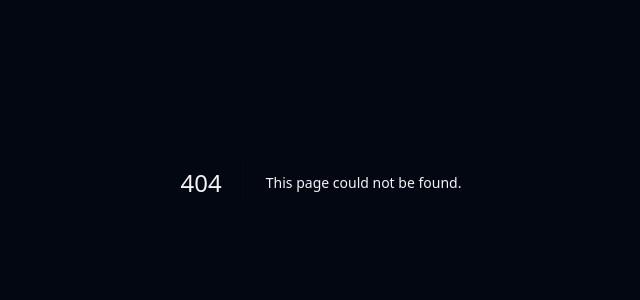
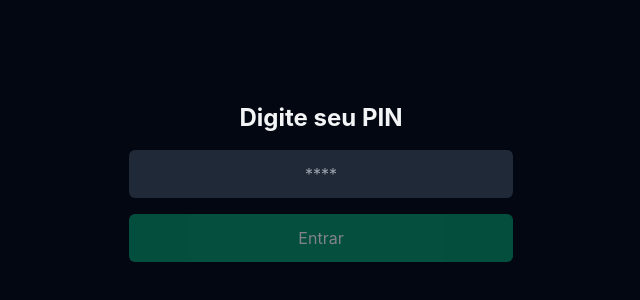
Before and after one commit to siteseguro-oficial/app-dinero, a Next.js app: page / in a window 1280 px wide. Before the commit this address had no page. Shown: the part 218-518 px from the top of the page, without its empty margins (319-959 px from the left). Built offline with nearby package versions, Linux system fonts and the light colour scheme.

Commit message:
Create page.tsx

```diff
--- /dev/null
+++ b/src/app/page.tsx
@@ -0,0 +1,43 @@
+"use client";
+
+import { useRouter } from 'next/navigation';
+import { useState } from 'react';
+
+export default function LoginPage() {
+  const router = useRouter();
+  const [pin, setPin] = useState('');
+
+  const handleSubmit = (e: React.FormEvent) => {
+    e.preventDefault();
+    if (pin.length >= 4) {
+      if (typeof window !== 'undefined') {
+        localStorage.setItem('auth_pin', pin);
+      }
+      router.push('/app');
+    }
+  };
+
+  return (
+    <div className="flex flex-col items-center justify-center h-screen px-4">
+      <h1 className="text-2xl font-bold mb-4">Digite seu PIN</h1>
+      <form onSubmit={handleSubmit} className="w-full max-w-sm">
+        <input
+          type="password"
+          inputMode="numeric"
+          pattern="\\d*"
+          placeholder="****"
+          value={pin}
+          onChange={(e) => setPin(e.target.value)}
+          className="w-full p-3 mb-4 text-center rounded-md bg-gray-800 focus:outline-none focus:ring-2 focus:ring-emerald-500"
+        />
+        <button
+          type="submit"
+          disabled={pin.length < 4}
+          className="w-full py-3 rounded-md bg-emerald-600 text-white disabled:opacity-50"
+        >
+          Entrar
+        </button>
+      </form>
+    </div>
+  );
+}
```
